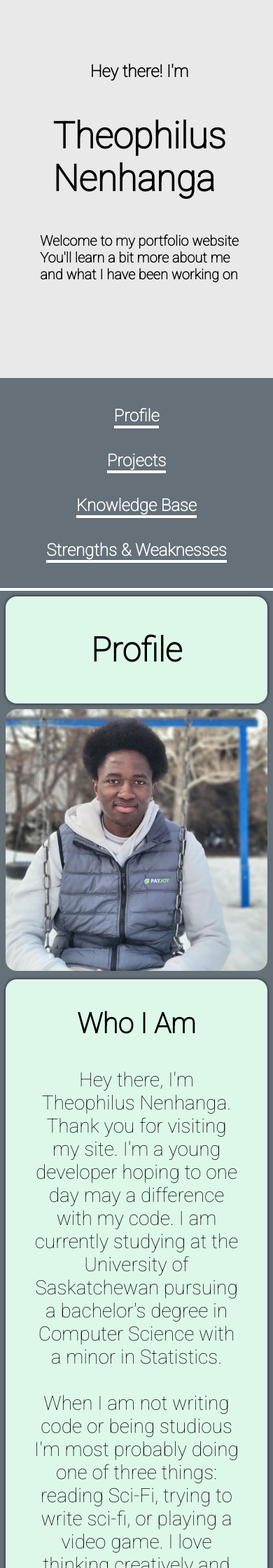
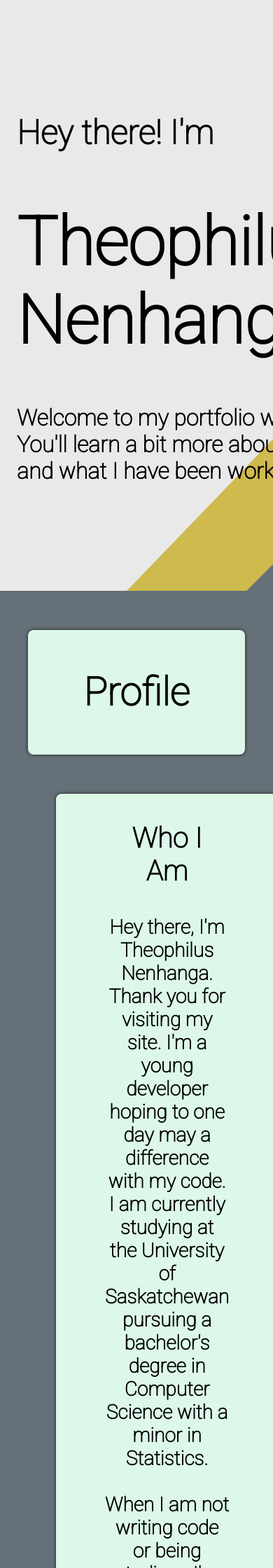
Before and after one commit to TheophilusNenhanga/FlaskPortfolioWebsite, a Flask app: page / in a window 390 px wide. Shown: the top 2240 px of the page at 70% size. Run offline with Flask 3, Linux system fonts and the light colour scheme; data comes from the database, SQL or seed files in the repository.

Commit message:
Style Consistency
* Reworked HTML and CSS styles to make them more consistent and to hopefully make adding responsive design easier.
* Removed responsive styles added in last commit.
* Removed weaknesses

```diff
--- a/Portfolio/main/views.py
+++ b/Portfolio/main/views.py
@@ -5,8 +5,6 @@
 main = Blueprint("main", __name__)
 
 strengths = ["Fast Learner", "Good Team Player", "Goal Oriented", "Self Motivated"]
-
-weaknesses = ["Weakness1", "Weakness2", "Weakness3"]
 
 programming_languages = [
     ["Python", 3],
@@ -19,8 +17,7 @@
 @main.route("/", methods=["GET", "POST"])
 def home():
     project_db = Project.query.all()
-    return render_template("home.html", project_variable=project_db, strength_variable=strengths,
-                           weakness_variable=weaknesses, languages=programming_languages)
+    return render_template("home.html", projects=project_db, strengths=strengths, languages=programming_languages)
 
 
 def create_project_route(project_name, motivation, about, skills, languages, template_name):
--- a/Portfolio/static/styles.css
+++ b/Portfolio/static/styles.css
@@ -1,6 +1,5 @@
-/* for regular screen sizes only */
 :root {
-    --border-radius: 1rem;
+    --border-radius: .5em;
     --background-colour: rgba(101, 112, 120, 1);
     --pill-colour: rgba(221, 248, 232, 1);
     --pill-shadow: 0px 0px 5px rgba(0, 0, 0, 0.75);
@@ -10,12 +9,39 @@
     --border-bottom: 4px solid white;
 }
 
+/* START Scrollbar styles */
+
+::-webkit-scrollbar {
+    width: 0.4em;
+    background-color: var(--background-colour);
+}
+
+::-webkit-scrollbar-track {
+    background-color: var(--background-colour);
+    border-radius: var(--border-radius);
+}
+
+::-webkit-scrollbar-thumb {
+    background-color: white;
+    border-radius: var(--border-radius);
+}
+
+::-webkit-scrollbar-thumb:hover {
+    background-color: rgb(206, 186, 77);
+}
+
+::-webkit-scrollbar-thumb:active {
+    background-color: rgb(206, 186, 77);
+}
+
+/* END Scrollbar */
+
 * {
     text-decoration: none;
     font-weight: bold;
 }
 
-/* Main Landing Header */
+/* START Header */
 .main-header {
     height: 100vh;
     display: grid;
@@ -83,20 +109,15 @@
     color: white;
 }
 
-/* Text Styles */
-.title-text,
-.subtitle-text,
-.pill-text-head {
-    text-decoration: none;
-    font-weight: bold;
-    color: var(--text-color);
-}
+/* END Header  */
 
-.title-text {
+/* START Text */
+
+.pill-text-title {
     font-size: 2.5em;
 }
 
-.pill-text-head {
+.pill-text-subtitle {
     font-size: 2em;
 }
 
@@ -104,124 +125,123 @@
     font-size: 1.75em;
 }
 
-/* Grid Styles */
-.container {
-    padding: 0.25rem;
-    margin: 0.25rem;
+.divider-text {
+    color: var(--text-color);
     font-weight: bold;
-    font-size: 1.5rem;
-    position: relative;
+    font-size: 3.5em;
+    text-align: center;
+    padding-top: 1em;
+    padding-bottom: 1em;
 }
 
-.half-grid,
-.profile-grid,
-.project-grid,
-.SW-grid,
-.single-grid,
-.footer-grid,
-.profile-button-link-grid,
-.knowledge-base-grid,
-.quarter-grid {
+/* END Text */
+
+/* START Pills */
+.heading-pill {
+    text-align: center;
+    border-radius: var(--border-radius);
+    background-color: var(--pill-colour);
+    box-shadow: var(--pill-shadow);
+    margin: var(--gap);
+}
+
+.text-pill {
+    text-align: center;
+    border-radius: var(--border-radius);
+    background-color: var(--pill-colour);
+    box-shadow: var(--pill-shadow);
+    width: 100%;
+}
+
+.text-pill p {
+    padding-left: var(--gap);
+    padding-right: var(--gap);
+    font-weight: bold;
+    color: var(--text-color);
+}
+
+.text-pill ul{
+    list-style: circle;
+}
+
+.text-pill li{
+    margin: 0.5em;
+}
+
+/* END Pills */
+
+/* START grid */
+.profile-grid, .project-grid, .button-link-grid, .knowledge-grid, .quarter-grid, .next-grid, .footer-grid, .half-grid{
     display: grid;
+    max-width: 100%;
     gap: var(--gap);
-    margin: 2.5em;
+    margin: var(--gap);
 }
 
 .profile-grid {
-    grid-template-columns: 4fr 7fr;
+    grid-template-columns: 2fr 3fr;
 }
 
 .project-grid {
-    grid-template-columns: repeat(3, 1fr);
+    grid-template-columns: 1fr 1fr 1fr;
 }
 
-.SW-grid {
-    grid-template-columns: 3fr 7fr 3fr;
+.button-link-grid {
+    grid-template-columns:  1fr 1fr;
+    align-items: center;
 }
 
-.single-grid {
-    grid-template-columns: 1fr;
-}
-
-.footer-grid {
-    grid-template-columns: repeat(3, 1fr);
-}
-
-.profile-button-link-grid {
+.knowledge-grid {
     grid-template-columns: 1fr 1fr;
-}
-
-.knowledge-base-grid {
-    grid-template-columns: 2fr 3fr;
+    align-items: center;
 }
 
 .quarter-grid {
     grid-template-columns: repeat(4, 1fr);
-}
 
-.half-grid {
-    grid-template-columns: 1fr 1fr;
-}
-
-/* Pill Styles */
-.pill {
-    padding: 1em;
-}
-
-.half-pill,
-.horizontal-pill,
-.vertical-pill,
-.two-thirds-pill,
-.one-third-pill,
-.uneven-pill-large,
-.uneven-pill-small {
     text-align: center;
     border-radius: var(--border-radius);
     background-color: var(--pill-colour);
     box-shadow: var(--pill-shadow);
 }
 
-.horizontal-pill {
-    margin: 2.5em;
+.quarter-grid p {
+    padding-left: var(--gap);
+    padding-right: var(--gap);
 }
 
-.half-pill,
-.two-thirds-pill,
-.one-third-pill,
-.uneven-pill-large,
-.uneven-pill-small {
-    padding-left: 2.5em;
-    padding-right: 2.5em;
+.next-grid{
+    grid-template-columns: 4fr 2fr;
 }
 
-/* Button classes */
-#backToTopButton {
-    position: relative;
-    cursor: pointer;
-    margin: 2.5em;
+.footer-grid{
+    grid-template-columns: 1fr 1fr 1fr;
+    justify-items: center;
 }
 
-#backToTopButton.show {
-    display: block;
+.half-grid{
+    grid-template-columns: 1fr 1fr;
 }
 
-.back-to-top-button,
-.button {
-    color: var(--text-color);
-    display: inline-block;
-    padding: 1.5em;
-    font-size: 1em;
-    cursor: pointer;
+
+
+/* END grid */
+
+/* START Image */
+.about-image {
+    width: 100%;
     border-radius: var(--border-radius);
-    border: none;
-    box-shadow: var(--pill-shadow);
 }
 
-/* Other Styles */
-body {
+/* END Image */
+
+html, body {
+    margin: 0 auto;
+    padding: 0;
     background-color: var(--background-colour);
     font-family: 'Roboto', sans-serif;
-    margin: 0;
+    overflow: auto;
+    width: 100%;
 }
 
 ul,
@@ -245,40 +265,80 @@
     color: black;
 }
 
-.about-image {
+/* START Footer */
+footer {
+    background-color: var(--background-colour);
+    border-top: 4px solid white;
     width: 100%;
-    border-radius: var(--border-radius);
+    text-align: center;
+    color: white;
+    font-weight: bold;
+    font-size: large;
+    padding-top: 1.25em;
+    padding-bottom: 1.25em;
 }
 
-.divider-text-container {
-    padding: 1em;
+.center-flex a {
+    color: white;
 }
 
-.divider-text {
-    color: var(--text-color);
-    font-weight: bold;
-    font-size: 3.5em;
-    text-align: center;
+/* END Footer */
+
+/* START Warning */
+
+#warningMessage {
+    display: none;
+    position: fixed;
+    max-width: 100%;
+    height: 100%;
+    background-color: rgb(206, 186, 77);
+    z-index: 9999;
+    word-wrap: break-word;
 }
 
-.center-flex,
-.center-flex-col {
+#warningMessage p {
+    margin-top: 3em;
+    text-align: center;
+    width: 65%;
+    font-size: 1em;
+    padding: 0.25em;
+    color: black;
+    font-weight: bold;
+}
+
+/* END Warning */
+
+
+/* START Button */
+.button, .back-to-top-button {
+    display: inline-block;
+    padding: 2em;
+    font-size: 1em;
+    cursor: pointer;
+    border-radius: var(--border-radius);
+    border: none;
+    box-shadow: var(--pill-shadow);
+}
+
+/* END Button */
+
+/* START flex */
+.center-flex, .center-flex-list {
+    display: flex;
+    height: 100%;
+    flex-direction: column;
+}
+
+.center-flex-list{
     display: flex;
     align-items: center;
-    justify-content: center;
 }
 
-.center-flex-col {
-    flex-direction: column;
-    text-align: left;
-    padding: 1.25em;
-}
+/* END flex */
 
-.center-flex-col ul {
-    list-style: circle;
-}
 
-.slider-container {
+/* START Sliders */
+    .slider-container {
     position: relative;
     background-color: var(--background-colour);
     box-shadow: var(--pill-shadow);
@@ -296,26 +356,26 @@
     height: 100%;
     width: 1%;
     background-color: transparent;
-    transition: width 0.5s;
+    transition: width 0.75s;
+}
+
+.slider-one.active, .slider-two.active, .slider-three.active, .slider-four.active{
+    background-color: rgb(206, 186, 77);
 }
 
 .slider-one.active {
-    background-color: rgb(206, 186, 77);
     width: 25%;
 }
 
 .slider-two.active {
-    background-color: rgb(206, 186, 77);
     width: 50%;
 }
 
 .slider-three.active {
-    background-color: rgb(206, 186, 77);
     width: 75%;
 }
 
 .slider-four.active {
-    background-color: rgb(206, 186, 77);
     width: 100%;
 }
 
@@ -341,143 +401,4 @@
 .slider-container.third {
     left: 75%;
 }
-
-/* Footer Styles */
-footer {
-    background-color: darkgray;
-    width: 100%;
-    text-align: center;
-    color: white;
-    font-weight: bold;
-    font-size: large;
-    padding-top: 1em;
-    padding-bottom: 1em;
-}
-
-.center-flex a {
-    color: white;
-}
-
-
-#warningMessage {
-    display: none;
-    position: fixed;
-    max-width: 100%;
-    height: 100%;
-    background-color: rgb(206, 186, 77);
-    z-index: 9999;
-    word-wrap: break-word;
-}
-
-#warningMessage p {
-    margin-top: 3em;
-    text-align: center;
-    width: 65%;
-    font-size: 1em;
-    padding: 0.25em;
-    color: black;
-    font-weight: bold;
-}
-
-
-/* START Responsive Design */
-@media screen and (max-width: 400px) {
-    body {
-        max-width: 100%;
-    }
-
-    #spacer {
-        display: none;
-    }
-
-    .main-header {
-        display: inline-block;
-        background-size: cover;
-        position: relative;
-        width: 100%;
-    }
-
-    h1.main-text {
-        font-weight: bold;
-        font-size: 3.25em;
-        margin-top: 0.75em;
-        margin-bottom: 0.75em;
-        text-align: left;
-    }
-
-    h2.main-text {
-        font-weight: bold;
-        font-size: 1.5em;
-        margin-top: 0.35em;
-        margin-bottom: 0.35em;
-        text-align: left;
-    }
-
-    h3.main-text {
-        font-weight: bold;
-        margin-top: 0.35em;
-        margin-bottom: 0.35em;
-        font-size: 1.25em;
-        text-align: left;
-    }
-
-    .hero {
-        width: 100%;
-        align-items: center;
-        margin-top: 5em;
-        margin-bottom: 5em;
-        margin-left: 0.25em;
-    }
-
-    .navbar {
-        display: inline-block;
-        height: fit-content;
-        width: 100%;
-        background-color: var(--background-colour);
-        bottom: 0;
-        position: absolute;
-        border-bottom: var(--border-bottom);
-    }
-
-    .navbar ul {
-        padding: 1em;
-    }
-
-    .navbar li {
-        margin: 0.5em;
-        padding: 0.5em;
-        font-size: 1.5em;
-        text-align: center;
-    }
-
-    /* END Header Styles */
-    /* START main styles */
-    .half-grid,
-    .profile-grid,
-    .project-grid,
-    .SW-grid,
-    .single-grid,
-    .profile-button-link-grid,
-    .knowledge-base-grid,
-    .quarter-grid {
-        display: grid;
-        gap: .5em;
-        margin: .5em;
-        grid-template-columns: 1fr;
-    }
-
-    .divider-text {
-        font-size: 3em;
-    }
-
-    .footer-grid {
-        margin: 0.5em;
-        gap: 0.5em;
-    }
-
-    #backToTopButton {
-        margin: 0;
-    }
-}
-
-/* END Responsive Design */
+/* END Sliders */
--- a/Portfolio/templates/base.html
+++ b/Portfolio/templates/base.html
@@ -27,7 +27,7 @@
 
 <div class="footer-grid">
     <div class="center-flex">
-        <a href="https://www.linkedin.com/in/theophilus-nenhanga-539b921b9/">
+        <a href="https://www.linkedin.com/in/theophilus-nenhanga-539b921b9/" target="_blank">
             <svg xmlns="http://www.w3.org/2000/svg" width="64" height="64" fill="currentColor" class="bi bi-linkedin"
                  viewBox="0 0 16 16">
                 <path d="M0 1.146C0 .513.526 0 1.175 0h13.65C15.474 0 16 .513 16 1.146v13.708c0 .633-.526 1.146-1.175 1.146H1.175C.526 16 0 15.487 0 14.854V1.146zm4.943 12.248V6.169H2.542v7.225h2.401zm-1.2-8.212c.837 0 1.358-.554 1.358-1.248-.015-.709-.52-1.248-1.342-1.248-.822 0-1.359.54-1.359 1.248 0 .694.521 1.248 1.327 1.248h.016zm4.908 8.212V9.359c0-.216.016-.432.08-.586.173-.431.568-.878 1.232-.878.869 0 1.216.662 1.216 1.634v3.865h2.401V9.25c0-2.22-1.184-3.252-2.764-3.252-1.274 0-1.845.7-2.165 1.193v.025h-.016a5.54 5.54 0 0 1 .016-.025V6.169h-2.4c.03.678 0 7.225 0 7.225h2.4z"/>
--- a/Portfolio/templates/home.html
+++ b/Portfolio/templates/home.html
@@ -1,6 +1,9 @@
 {% extends "base.html" %}
 
 {% block body %}
+
+<main>
+    <link rel="stylesheet" type="text/css" href="{{ url_for('static', filename='newStyles.css') }}">
 
     <section class="main-header">
 
@@ -20,99 +23,94 @@
                 <li><a class="navbar-link" href="#profile">Profile</a></li>
                 <li><a class="navbar-link" href="#projects">Projects</a></li>
                 <li><a class="navbar-link" href="#knowledge">Knowledge Base</a></li>
-            <li><a class="navbar-link" href="#SW">Strengths & Weaknesses</a></li>
+                <li><a class="navbar-link" href="#next">What's Next</a></li>
             </ul>
         </div>
     </section>
-
-<main>
-
-    <div class="single-grid horizontal-pill" id="profile">
+    <div class="heading-pill" id="profile">
         <h3 class="divider-text">Profile</h3>
     </div>
 
     <div class="profile-grid">
-        <div class="">
-            <img class="about-image" src="{{ url_for('static', filename='face.jpg') }}"
-                 alt="A picture of Theophilus smiling" srcset="">
+        <div>
+            <img class="about-image" src="{{ url_for('static', filename='face.jpg') }}" alt="A picture of Theophilus">
         </div>
 
-        <div class="two-thirds-pill">
-            <p class="title-text">Who I Am</p>
+        <div class="text-pill">
+            <p class="pill-text-title">Who I Am</p>
             <p class="pill-text-p">
                 Hey there, I'm Theophilus Nenhanga. Thank you for visiting my site. I'm a young developer hoping to one
                 day may a difference with my code.
                 I am currently studying at the University of Saskatchewan pursuing a bachelor's degree in Computer
                 Science with a minor in Statistics.
                 <br><br>
-                When I am not writing code or being studious I'm most probably doing one of three things: reading
-                Sci-Fi, trying to write sci-fi, or playing a video game. I love thinking creatively and would like to
+                When I am not writing code or being studious I'm most probably watching some sci-fi movie, playing a video game or reading something random online. I love thinking creatively and would like to
                 work in an environment that allows me to make use of my creative mind.
             </p>
         </div>
     </div>
 
-    <div class="single-grid horizontal-pill" id="projects">
-        <h3 class="divider-text">My Projects</h3>
+    <div class="heading-pill" id="projects">
+        <h3 class="divider-text">Projects</h3>
     </div>
 
+    <div class="project-grid">
+        {% for project in projects %}
+        <div class="text-pill">
+            <p class="pill-text-subtitle">{{ project.name }}</p>
+            <p class="pill-text-subtitle">{{ project.date }}</p>
+            <p class="pill-text-subtitle">{{ project.languages }}</p>
+            <p class="pill-text-subtitle">{{ project.description }}</p>
 
-    <div class="project-grid">
-        {% for x in project_variable %}
-        <div class="pill vertical-pill">
-            <p class="pill-text-head">{{ x.name }}</p>
-            <p class="pill-text-p">{{ x.date }}</p>
-            <p class="pill-text-p">{{ x.languages }}</p>
-            <p class="pill-text-p">{{ x.description }}</p>
+            <div class="button-link-grid">
 
-            <div class="profile-button-link-grid">
-                <a href="{{ x.link }}" target="_blank">
+                <a href="{{ project.link }}" target="_blank">
                     <svg xmlns="http://www.w3.org/2000/svg" width="64" height="64" fill="currentColor"
                          class="bi bi-github"
                          viewBox="0 0 16 16">
                         <path d="M8 0C3.58 0 0 3.58 0 8c0 3.54 2.29 6.53 5.47 7.59.4.07.55-.17.55-.38 0-.19-.01-.82-.01-1.49-2.01.37-2.53-.49-2.69-.94-.09-.23-.48-.94-.82-1.13-.28-.15-.68-.52-.01-.53.63-.01 1.08.58 1.23.82.72 1.21 1.87.87 2.33.66.07-.52.28-.87.51-1.07-1.78-.2-3.64-.89-3.64-3.95 0-.87.31-1.59.82-2.15-.08-.2-.36-1.02.08-2.12 0 0 .67-.21 2.2.82.64-.18 1.32-.27 2-.27.68 0 1.36.09 2 .27 1.53-1.04 2.2-.82 2.2-.82.44 1.1.16 1.92.08 2.12.51.56.82 1.27.82 2.15 0 3.07-1.87 3.75-3.65 3.95.29.25.54.73.54 1.48 0 1.07-.01 1.93-.01 2.2 0 .21.15.46.55.38A8.012 8.012 0 0 0 16 8c0-4.42-3.58-8-8-8z"/>
                     </svg>
                 </a>
-                {% if x.name != "More To Come" %}
-                <a href="{{ x.learn_more_link }}">
+
+                {% if project.name != "More To Come" %}
+                <a href="{{ project.learn_more_link }}">
                     <button class="button" type="button">Learn More</button>
                 </a>
                 {% endif %}
+
             </div>
-
         </div>
         {% endfor %}
     </div>
 
-
-    <div class="single-grid horizontal-pill" id="knowledge">
+    <div class="heading-pill" id="knowledge">
         <h3 class="divider-text">Knowledge Base</h3>
     </div>
 
-    <div class="quarter-grid horizontal-pill">
-        <div class="center-flex-col">
-            <p class="pill-text-head">1 Bar</p>
+    <div class="quarter-grid">
+        <div class="center-flex">
+            <p class="pill-text-title">1 Bar</p>
             <p class="pill-text-p">Beginner Level</p>
             <p class="pill-text-p">Basic understanding of the language. Not confident enough to create standalone
                 projects in the language</p>
         </div>
 
-        <div class="center-flex-col">
-            <p class="pill-text-head">2 Bars</p>
+        <div class="center-flex">
+            <p class="pill-text-title">2 Bars</p>
             <p class="pill-text-p">Lower Intermediate</p>
             <p class="pill-text-p">Moderate understanding of the language. Can comfortably use it to create projects,
                 albeit simple projects</p>
         </div>
 
-        <div class="center-flex-col">
-            <p class="pill-text-head">3 Bars</p>
+        <div class="center-flex">
+            <p class="pill-text-title">3 Bars</p>
             <p class="pill-text-p">Upper Intermediate</p>
             <p class="pill-text-p">Deep understanding of the language. Knowledge of data structures and algorithms. Can
                 comfortably create moderately complex projects</p>
         </div>
 
-        <div class="center-flex-col">
-            <p class="pill-text-head">4 Bars</p>
+        <div class="center-flex">
+            <p class="pill-text-title">4 Bars</p>
             <p class="pill-text-p">Advanced</p>
             <p class="pill-text-p">Understands inner workings of language and has achieved an expert level mastery that
                 is shown through multiple complex projects</p>
@@ -120,9 +118,9 @@
 
     </div>
 
-    <div class="knowledge-base-grid">
+    <div class="knowledge-grid">
         {% for language in languages %}
-        <div class="pill uneven-pill-small">
+        <div class="text-pill">
             <p class="pill-text-p">{{ language[0] }}</p>
         </div>
 
@@ -165,46 +163,37 @@
         {% endfor %}
     </div>
 
-    <div class="single-grid horizontal-pill" id="SW">
-        <h3 class="divider-text">My Strengths & Weaknesses</h3>
+    <div class="heading-pill" id="next">
+        <h3 class="divider-text">What's Next</h3>
     </div>
 
-    <div class="SW-grid">
-        <div class="pill uneven-pill-small">
-            <div class="center-flex-col">
-                <p class="pill-text-head">Strengths</p>
-                <ul>
-                    {% for strength in strength_variable %}
-                    <li class="pill-text-p">{{ strength }}</li>
-                    {% endfor %}
-                </ul>
-            </div>
-
-        </div>
-        <div class="uneven-pill-large">
-            <p class="pill-text-head">What I want to do next?</p>
+    <div class="next-grid">
+        <div class="text-pill">
+            <p class="pill-text-title">What's Next</p>
             <p class="pill-text-p">
                 I aim to continue to strengthen my knowledge of the key fundamentals of programming focussing my
                 attention on Java and Python.
-                I also hope to improve on my weaknesses wherever possible<br>
+                I also hope to improve on my weaknesses wherever possible
+                <br>
                 <br>
                 I hope to soon learn C# and apply my knowledge of the language in game development with Unity and
                 windows software development with .NET
             </p>
         </div>
-        <div class="pill uneven-pill-small">
-            <div class="center-flex-col">
-                <p class="pill-text-head">Weaknesses</p>
+
+        <div class="text-pill">
+            <p class="pill-text-title">Strengths</p>
+            <div class="center-flex-list">
                 <ul>
-                    {% for weakness in weakness_variable %}
-                    <li class="pill-text-p">{{ weakness }}</li>
+                    {% for strength in strengths %}
+                    <li class="pill-text-p">{{ strength }}</li>
                     {% endfor %}
                 </ul>
             </div>
-
         </div>
     </div>
 
 
 </main>
+
 {% endblock body %}
```
Also changed, not shown: Portfolio/static/index.js (+17 -17 lines), Portfolio/templates/project_base.html (+9 -9 lines). Lines whose indentation alone changed are shown as unchanged.
